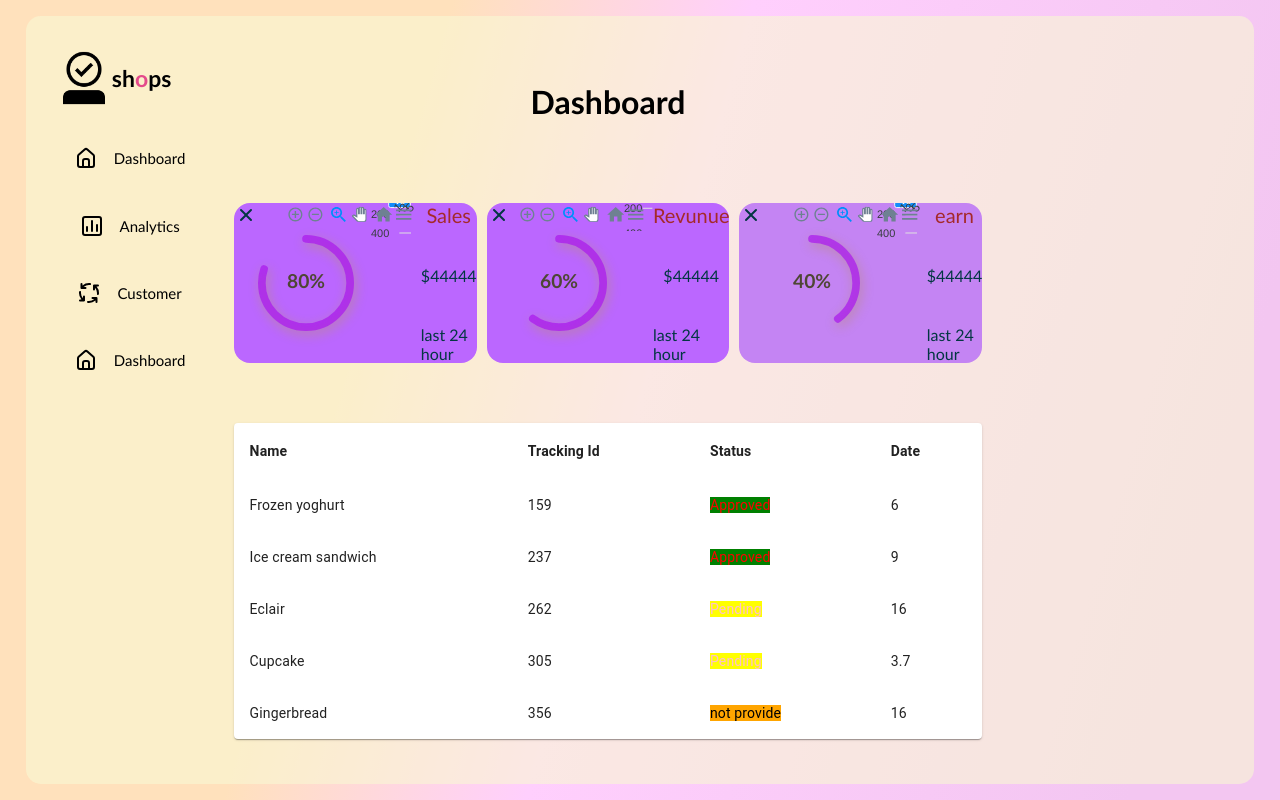
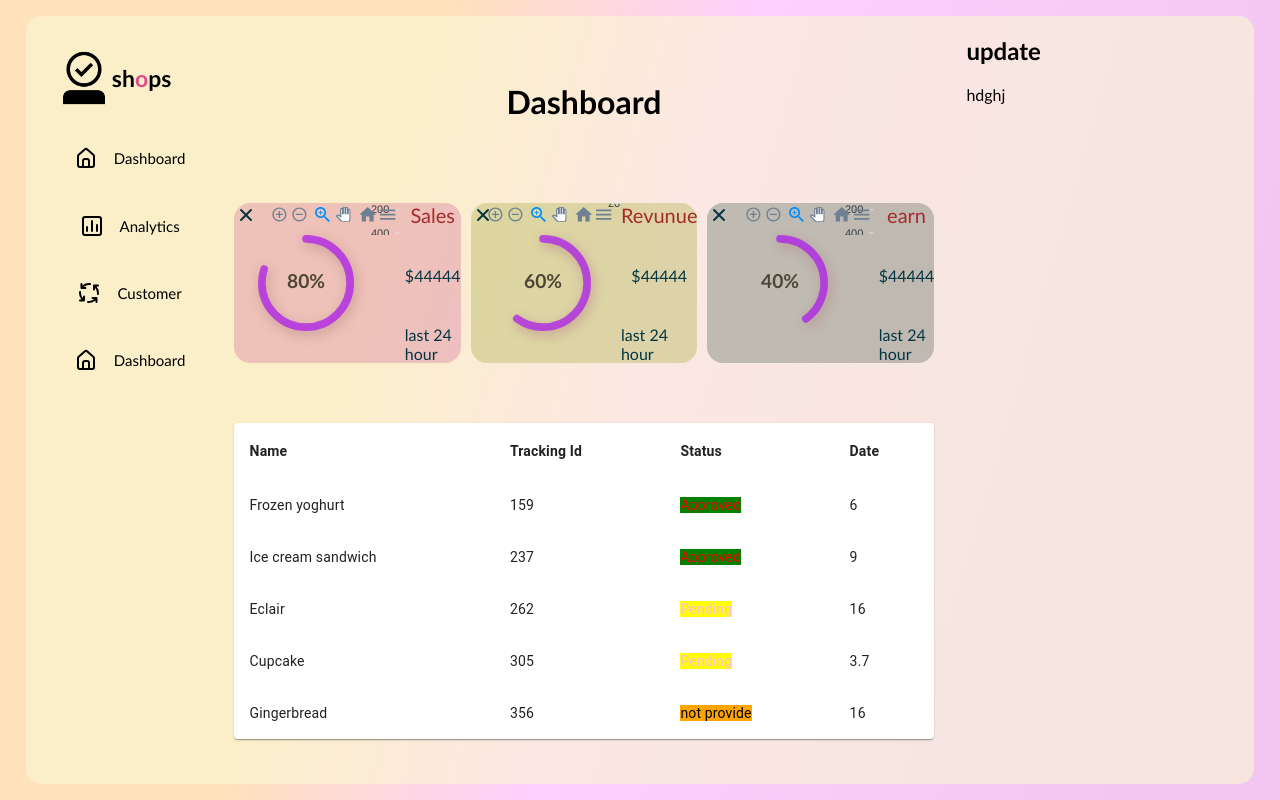
Before and after one commit to rabiulhossen/admin-dashboard, a React (Create React App) app: page / in a window 1280 px wide. Built offline with nearby package versions, Linux system fonts and the light colour scheme.

Commit message:
right-side starting

```diff
--- a/src/App.css
+++ b/src/App.css
@@ -13,7 +13,7 @@
   background-color: rgba(248, 248, 212, 0.603);
   overflow: hidden;
   margin: auto;
-  grid-template-columns:11rem auto 15rem;
+  grid-template-columns:11rem auto 18rem;
   gap: 2rem;
 }
 
--- a/src/App.js
+++ b/src/App.js
@@ -3,6 +3,7 @@ import "./App.css";
 import Sidebar from "./components/Sidebar/Sidebar";
 import MiddleDash from "./components/MiddleDash/MiddleDash";
 import BasicTable from "./components/Table/Table";
+import RightSide from "./components/RightSide/RightSide";
 
 function App() {
   return (
@@ -10,7 +11,7 @@ function App() {
       <div className="app-glass">
         <Sidebar />
         <MiddleDash />
-
+       <RightSide />
       </div>
     </div>
   );
--- a/src/Data/Data.js
+++ b/src/Data/Data.js
@@ -14,7 +14,7 @@ export const cardData = [
   {
     title: "Sales",
     color: {
-      backGround: "#bb67ff ",
+      backGround: " #c484",
       boxShadow: "0px 10px 20px 0px #e0c6f5",
     },
     barValue:80,
@@ -30,7 +30,7 @@ export const cardData = [
   {
     title: "Revunue",
     color: {
-      backGround: "#bb67ff",
+      backGround: "#bb67",
       boxShadow: "0px 10px 20px 0px #e0c6f5",
     },
     barValue: 60,
@@ -46,7 +46,7 @@ export const cardData = [
   {
     title: "earn",
     color: {
-      backGround: " #c484f3 ",
+      backGround: "  #6766 ",
       boxShadow: "0px 10px 20px 0px #e0c6f5",
     },
     barValue:40,
--- a/src/components/RightSide/RightSide.js
+++ b/src/components/RightSide/RightSide.js
@@ -0,0 +1,16 @@
+import React from 'react'
+import Update from '../Update/Update'
+
+export default function RightSide() {
+  return (
+    <div>
+<div>
+<h2>update</h2>
+<Update />
+</div>
+
+
+
+    </div>
+  )
+}
--- /dev/null
+++ b/src/components/Update/Update.js
@@ -0,0 +1,11 @@
+import React from 'react'
+
+export default function Update() {
+  return (
+    <div className='Update'>
+
+
+     hdghj
+    </div>
+  )
+}
```
Also changed, not shown: src/components/Update/Update.css (added).
